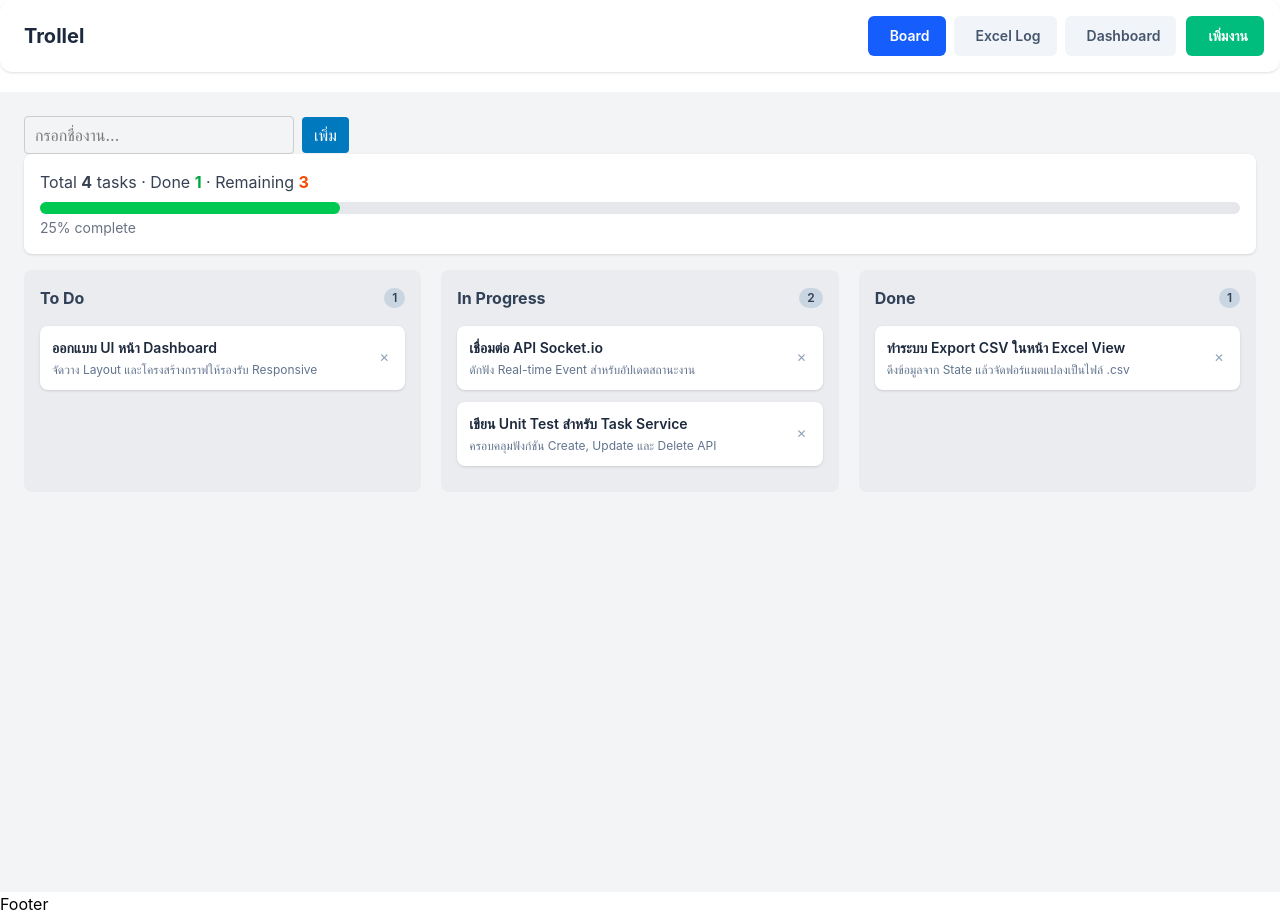
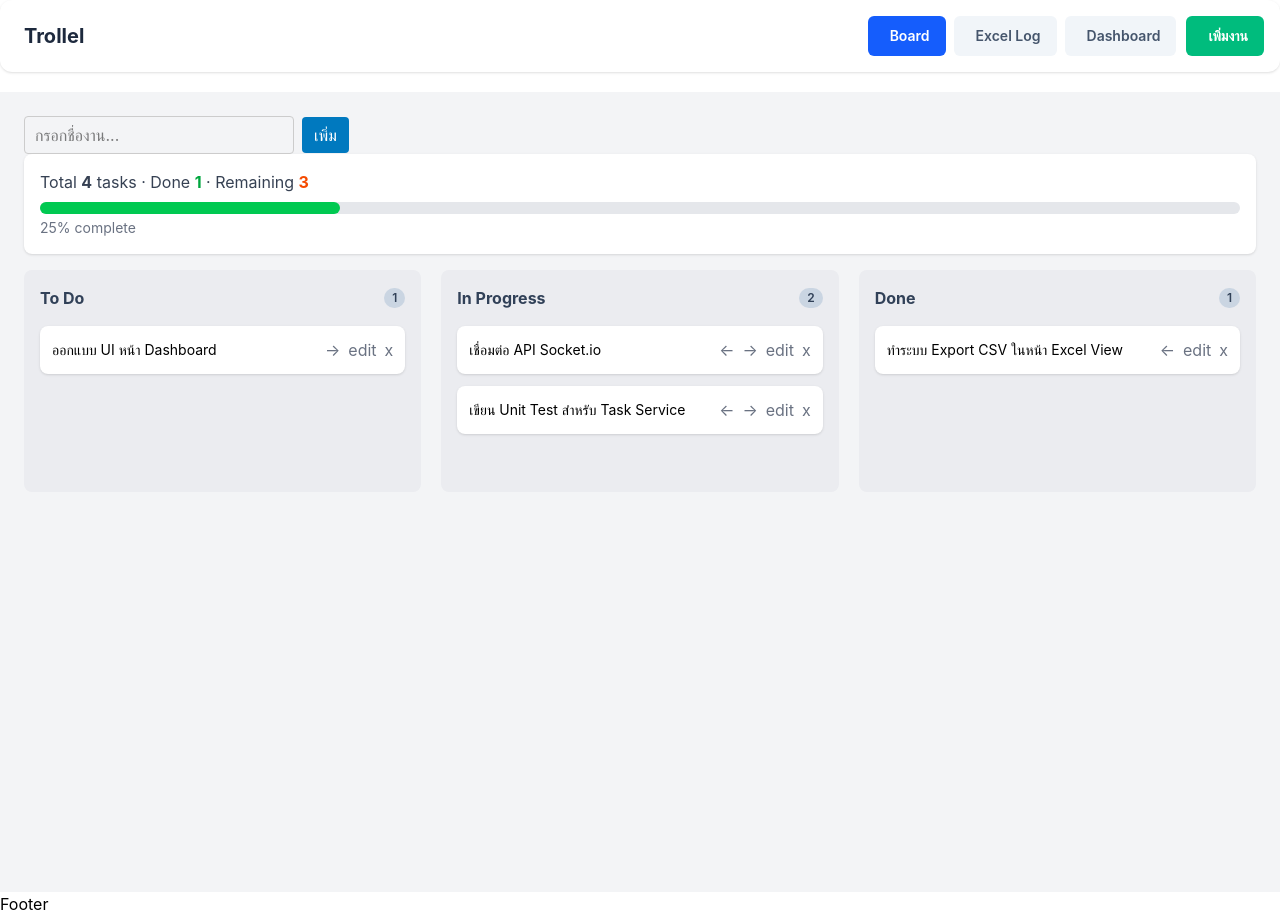
Before and after one commit to bird-sitthan/jsd13-week08-react-build-day, a React (Vite) app in the folder my-app/: page / in a window 1280 px wide. Built offline with nearby package versions, Linux system fonts and the light colour scheme.

Commit message:
update board but task not show up

```diff
--- a/my-app/src/Components/Board.jsx
+++ b/my-app/src/Components/Board.jsx
@@ -1,8 +1,9 @@
 import { useContext } from "react";
 import { BoardContext } from "../Context/BoardContext/BoardContext";
-
+import Card from "./Card";
 export default function Board() {
-  const { tasks, updateTaskStatus, onDeleteTask } = useContext(BoardContext);
+  const { tasks, updateTaskStatus, onDeleteTask, openEditModal } =
+    useContext(BoardContext);
 
   const handleDragOver = (e) => {
     e.preventDefault();
@@ -26,13 +27,16 @@ export default function Board() {
     { id: "done", title: "Done" },
   ];
 
+  // ดึงเฉพาะ ID สถานะส่งไปให้ Card นำไปคำนวณตำแหน่ง index
+  const columnIds = columns.map((col) => col.id);
+
   return (
     <main id="kanban-view" className="page-view block">
       <div className="flex flex-col md:flex-row gap-5 items-start overflow-x-auto pb-4">
         {columns.map((col) => {
-          // กรองงานเฉพาะของคอลัมน์นี้
+          // กรองงานเฉพาะคอลัมน์ และกัน Error ด้วย Optional Chaining
           const colTasks = tasks
-            ? tasks.filter((t) => t.status === col.id)
+            ? tasks.filter((t) => t?.status === col.id)
             : [];
 
           return (
@@ -54,9 +58,9 @@ export default function Board() {
                 </span>
               </div>
 
-              {/* Drop Container & Render Cards */}
+              {/* Drop Zone Container */}
               <div
-                className="flex flex-col gap-3 min-h-[150px]"
+                className="flex flex-col gap-1 min-h-[150px]"
                 id={`cards-${col.id}`}
                 onDragOver={handleDragOver}
                 onDrop={(e) => handleDrop(e, col.id)}
@@ -66,24 +70,15 @@ export default function Board() {
                     key={taskItem.id}
                     draggable="true"
                     onDragStart={(e) => handleDragStart(e, taskItem.id)}
-                    className="bg-white rounded-lg p-3 shadow-sm hover:shadow transition cursor-grab active:cursor-grabbing flex justify-between items-center"
+                    className="cursor-grab active:cursor-grabbing"
                   >
-                    <div>
-                      <h4 className="font-semibold text-sm text-slate-800">
-                        {taskItem.title}
-                      </h4>
-                      {taskItem.desc && (
-                        <p className="text-xs text-slate-500 mt-1">
-                          {taskItem.desc}
-                        </p>
-                      )}
-                    </div>
-                    <button
-                      onClick={() => onDeleteTask(taskItem.id)}
-                      className="text-slate-400 hover:text-red-500 text-xs p-1"
-                    >
-                      ✕
-                    </button>
+                    <Card
+                      task={taskItem}
+                      columns={columnIds}
+                      onMoveTask={updateTaskStatus}
+                      onDeleteTask={onDeleteTask}
+                      onEditTask={openEditModal}
+                    />
                   </div>
                 ))}
               </div>
--- a/my-app/src/Components/Card.jsx
+++ b/my-app/src/Components/Card.jsx
@@ -1,4 +1,10 @@
-export default function Card({ task, columns, onMoveTask, onDeleteTask }) {
+export default function Card({
+  task,
+  columns,
+  onMoveTask,
+  onDeleteTask,
+  onEditTask,
+}) {
   // หาตำแหน่งคอลัมน์ปัจจุบันจาก columns ที่ App.jsx ส่งลงมา (เช่น ["todo","doing","done"])
   const currentIndex = columns.indexOf(task.status);
   const isFirstColumn = currentIndex === 0;
@@ -16,6 +22,9 @@ export default function Card({ task, columns, onMoveTask, onDeleteTask }) {
 
   const handleDelete = () => {
     onDeleteTask(task.id);
+  };
+  const handleEdit = () => {
+    if (onEditTask) onEditTask(task);
   };
 
   return (
@@ -42,12 +51,18 @@ export default function Card({ task, columns, onMoveTask, onDeleteTask }) {
             →
           </button>
         )}
-
+        <button
+          onClick={handleEdit}
+          className="text-gray-500 hover:text-gray-600 transition-colors"
+          title="แก้ไขงาน"
+        >
+          edit
+        </button>
         <button
           onClick={handleDelete}
           className="text-gray-500 hover:text-red-500"
         >
-          🗑
+          x
         </button>
       </div>
     </div>
--- a/my-app/src/Components/Navbar.jsx
+++ b/my-app/src/Components/Navbar.jsx
@@ -127,55 +127,8 @@ export const Navbar = () => {
                     onChange={handleChange}
                     id="taskAssignee"
                     className="w-full rounded-md border border-slate-300 px-3 py-2 text-sm text-slate-800 outline-none transition focus:border-blue-500 focus:ring-1 focus:ring-blue-500"
-                    placeholder="เช่น ช่างมอส, ช่างต่าย"
                   />
                 </div>
-
-                {/* Status & Priority Row */}
-                <div className="grid grid-cols-1 sm:grid-cols-2 gap-4">
-                  <div>
-                    <label className="block text-sm font-semibold text-slate-700 mb-1">
-                      สถานะ
-                    </label>
-                    <select
-                      id="taskStatus"
-                      className="w-full rounded-md border border-slate-300 px-3 py-2 text-sm text-slate-800 outline-none transition focus:border-blue-500 focus:ring-1 focus:ring-blue-500 bg-white"
-                    >
-                      <option value="todo">To Do</option>
-                      <option value="in-progress">In Progress</option>
-                      <option value="done">Done</option>
-                    </select>
-                  </div>
-
-                  <div>
-                    <label className="block text-sm font-semibold text-slate-700 mb-1">
-                      ความสำคัญ
-                    </label>
-                    <select
-                      id="taskPriority"
-                      defaultValue="medium"
-                      className="w-full rounded-md border border-slate-300 px-3 py-2 text-sm text-slate-800 outline-none transition focus:border-blue-500 focus:ring-1 focus:ring-blue-500 bg-white"
-                    >
-                      <option value="low">Low</option>
-                      <option value="medium">Medium</option>
-                      <option value="high">High</option>
-                    </select>
-                  </div>
-                </div>
-
-                {/* Due Date */}
-                <div>
-                  <label className="block text-sm font-semibold text-slate-700 mb-1">
-                    กำหนดส่ง
-                  </label>
-                  <input
-                    type="date"
-                    id="taskDueDate"
-                    onChange={(e) => e.target.value}
-                    className="w-full rounded-md border border-slate-300 px-3 py-2 text-sm text-slate-800 outline-none transition focus:border-blue-500 focus:ring-1 focus:ring-blue-500"
-                  />
-                </div>
-
                 {/* Modal Footer */}
                 <div className="flex items-center justify-end gap-3 pt-4 border-t border-slate-100">
                   <button
--- a/my-app/src/Context/BoardContext/BoardProvider.jsx
+++ b/my-app/src/Context/BoardContext/BoardProvider.jsx
@@ -5,16 +5,52 @@ import { mockTasks } from "../../mockdata";
 export const BoardProvider = ({ children }) => {
   const [isOpen, setIsOpen] = useState(false);
   const [tasks, setTasks] = useState(mockTasks);
+  const [editingTask, setEditingTask] = useState(null);
 
-  const createTask = (newTaskData) => {
-    const newTask = {
-      id: String(Date.now()),
-      ...newTaskData,
-    };
-    setTasks((prev) => [...prev, newTask]);
+  const openEditModal = (task = null) => {
+    setEditingTask(task);
+    setIsOpen(true);
   };
 
-  // ฟังก์ชันย้ายสถานะ Task (สำหรับ Drag and Drop หรือกดปุ่มเลื่อน)
+  const closeModal = () => {
+    setIsOpen(false);
+    setEditingTask(null);
+  };
+
+  // ฟังก์ชันรองรับ Submit จาก <form> ใน Modal
+  const handleFormSubmit = (e) => {
+    e.preventDefault();
+    const formData = new FormData(e.target);
+
+    // ดึงค่าจาก Field ใน Form (อ้างอิงตาม attribute 'name' ของ input/select/textarea)
+    const taskData = {
+      title: formData.get("title"),
+      desc: formData.get("desc"),
+      assignee: formData.get("assignee"),
+      status: formData.get("status") || "todo",
+      priority: formData.get("priority") || "medium",
+      dueDate: formData.get("dueDate"),
+    };
+
+    if (editingTask) {
+      // กรณีแก้ไข: วนอัปเดต Task ตาม ID
+      setTasks((prev) =>
+        prev.map((t) =>
+          String(t.id) === String(editingTask.id) ? { ...t, ...taskData } : t,
+        ),
+      );
+    } else {
+      // กรณีเพิ่มใหม่: สร้าง ID ใหม่แล้วเพิ่มลง State
+      const newTask = {
+        id: String(Date.now()),
+        ...taskData,
+      };
+      setTasks((prev) => [...prev, newTask]);
+    }
+
+    closeModal();
+  };
+
   const updateTaskStatus = (taskId, newStatus) => {
     setTasks((prevTasks) =>
       prevTasks.map((t) =>
@@ -29,19 +65,17 @@ export const BoardProvider = ({ children }) => {
     );
   };
 
-  const closeModal = () => setIsOpen(false);
-  const handleFormSubmit = (e) => e.preventDefault();
-
   const value = {
     isOpen,
     setIsOpen,
-    tasks, // <--- ส่ง tasks ออกไปใช้งาน
+    tasks,
     setTasks,
-    createTask,
     updateTaskStatus,
     onDeleteTask,
     closeModal,
     handleFormSubmit,
+    openEditModal,
+    editingTask,
   };
 
   return (
--- a/my-app/src/Pages/Home.jsx
+++ b/my-app/src/Pages/Home.jsx
@@ -10,18 +10,9 @@ function Home() {
   //   { id: 3, title: "Setup โปรเจกต์", status: "done" },
   // ]);
 
-  const { tasks, setTasks } = useContext(BoardContext);
+  const { tasks, setTasks, handleAddTask } = useContext(BoardContext);
 
   const columns = ["todo", "doing", "done"]; // เพิ่ม task ใหม่ (สถานะเริ่มต้น = todo)
-
-  const handleAddTask = (title) => {
-    const newTask = {
-      id: Date.now(),
-      title: title,
-      status: "todo",
-    };
-    setTasks([...tasks, newTask]);
-  }; // ย้าย task ไปคอลัมน์ถัดไป/ก่อนหน้า
 
   const handleMoveTask = (id, newStatus) => {
     setTasks(
```
